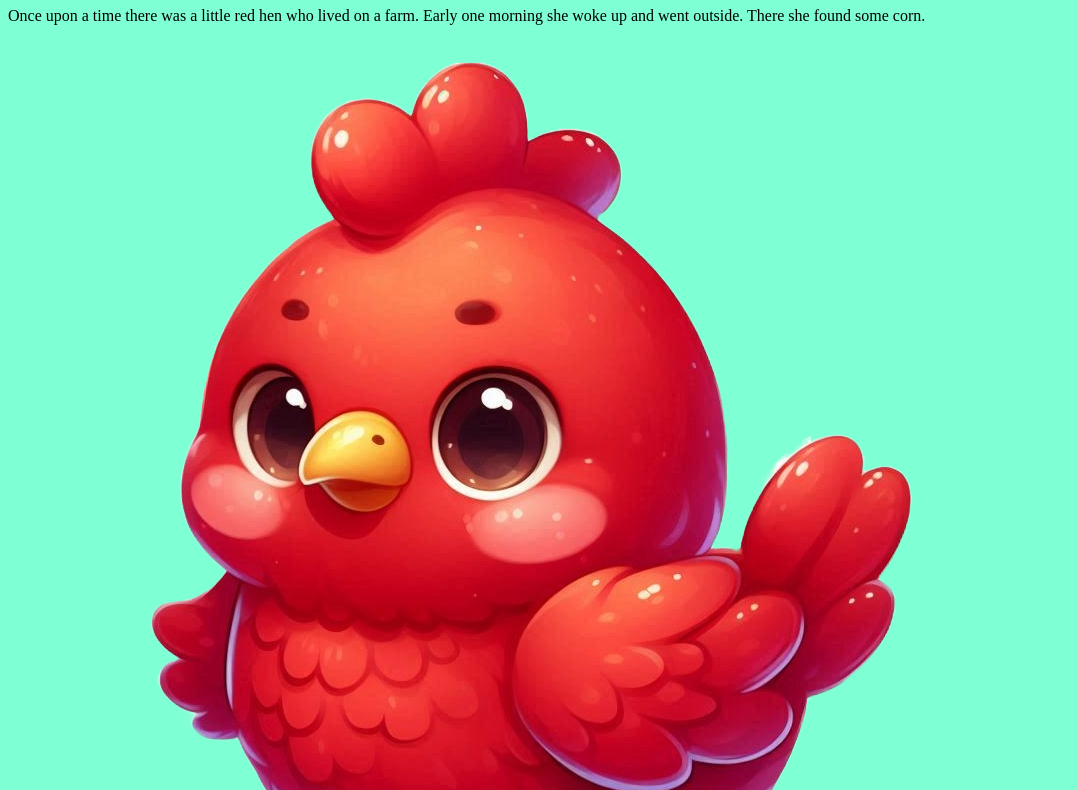
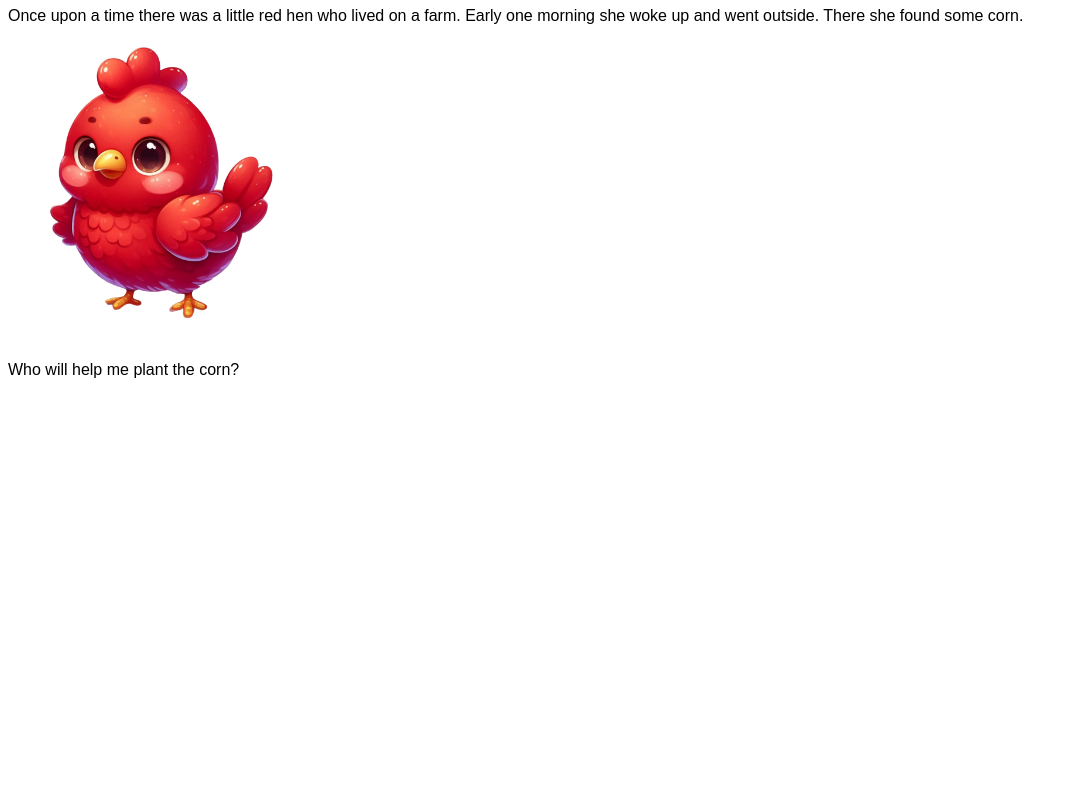
Before and after one commit to SarahcEmm/Little-Red-Hen, a plain HTML site: page index.html in a window 1280 px wide. Shown: the part 73-863 px from the top of the page, without its empty margins (0-1077 px from the left). After the commit the page ends 800 px from the top, so only its background shows below. Drawn offline with Linux system fonts and the light colour scheme.

Commit message:
added some positioning to the image

```diff
--- a/assets/css/style.css
+++ b/assets/css/style.css
@@ -1,3 +1,13 @@
 body {
-    background-color: aquamarine;
+    font-family: Arial, sans-serif;
 }
+
+.image-container {
+    position: relative;
+    display: inline-block;
+}
+
+#clickable-image {
+    width: 300px; /* Adjust size as necessary */
+    cursor: pointer;
+}
```
